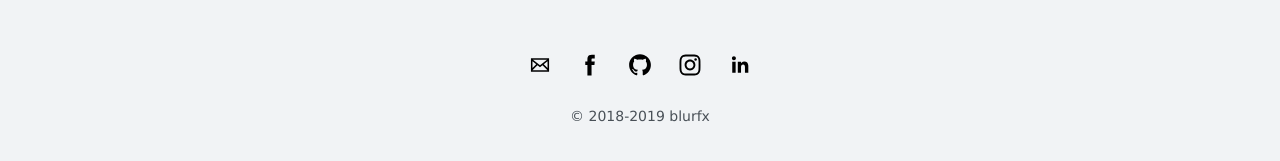
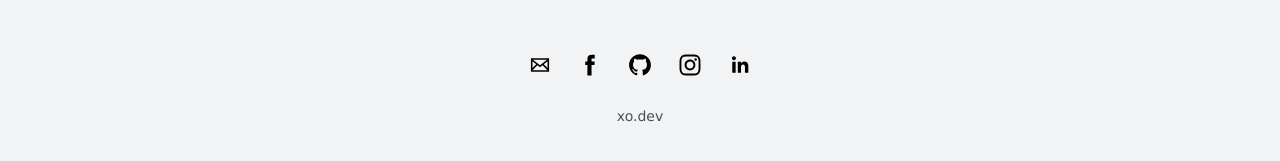
Before and after one commit to blurfx/xo.dev, a Jekyll site: the page built from index.html, in a window 1280 px wide and 900 px high, scrolled down 2082 px. Shown: the part 657-818 px from the top of the window. Built offline with Jekyll 4.4.1, drawn with Linux system fonts in a browser that asks for light colours; the list of posts is cut into pages by our own code.

Commit message:
edit: change footer text

```diff
--- a/_config.yml
+++ b/_config.yml
@@ -50,7 +50,7 @@ footer-links:
   youtube: # channel/<your_long_string> or user/<user-name>
 
 # Text under the icons in footer
-footer-text: © 2018-2019 blurfx
+footer-text: xo.dev
 
 # Enter your Disqus shortname (not your username) to enable commenting on posts
 # You can find your shortname on the Settings page of your Disqus account
```
